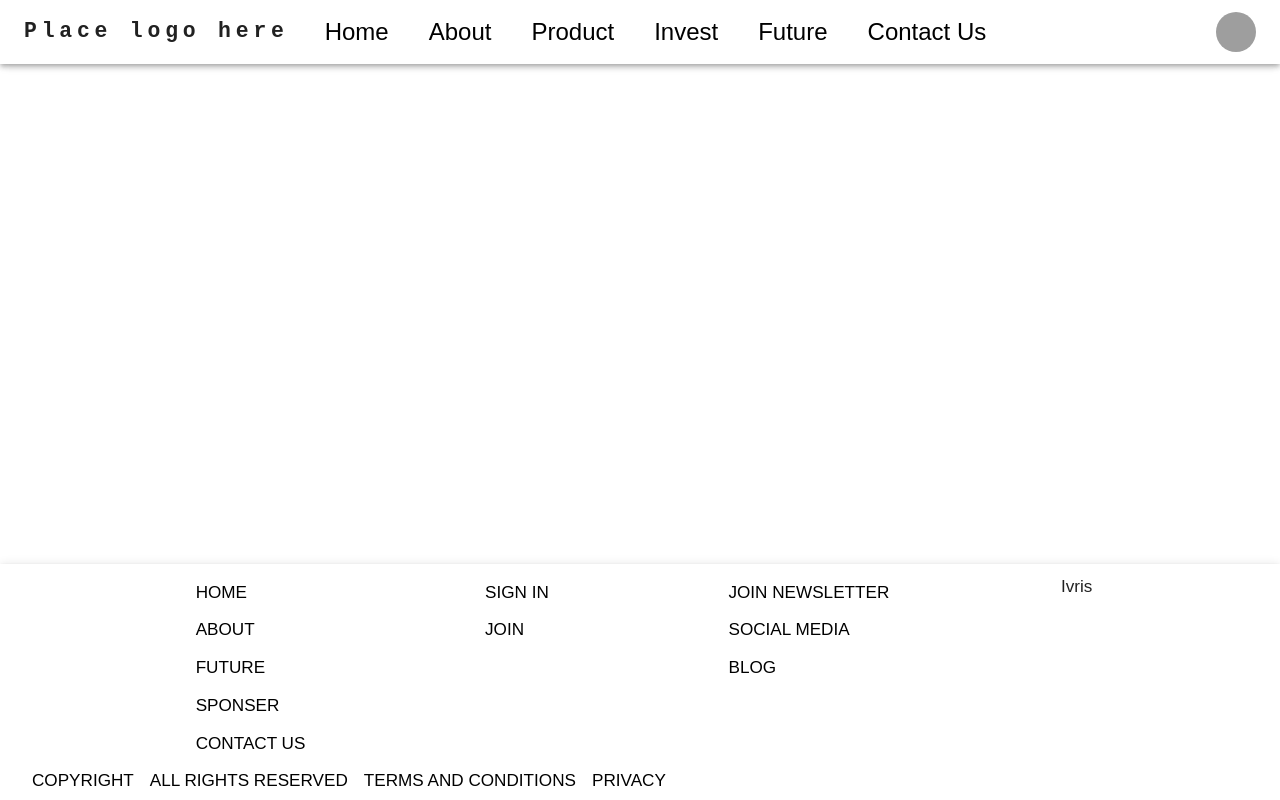
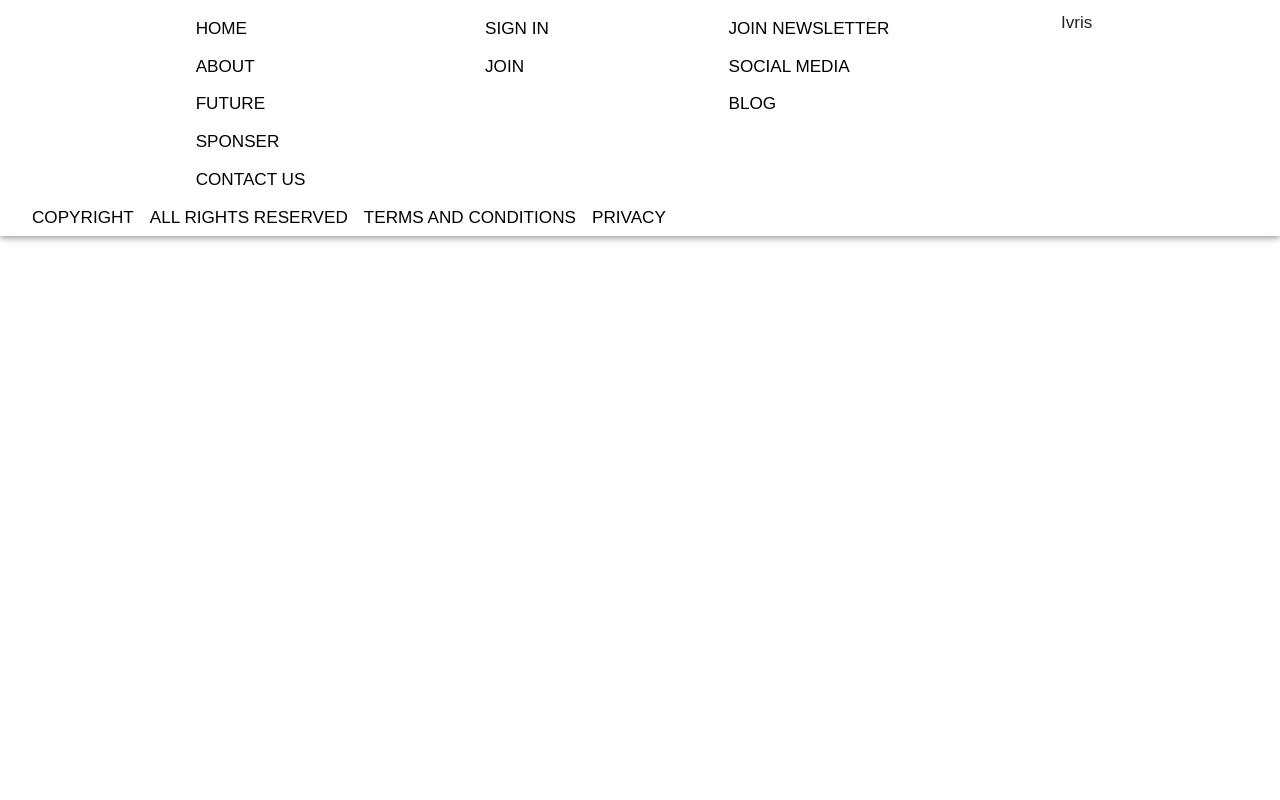
Before and after one commit to MFYLM/ivris-client, a React (Create React App) app: page /ivris-client/streaming in a window 1280 px wide. Built offline with nearby package versions, Linux system fonts and the light colour scheme; grey boxes are pictures that could not be loaded.

Commit message:
adjust header button

```diff
--- a/src/components/Footer/AppFooter.tsx
+++ b/src/components/Footer/AppFooter.tsx
@@ -13,7 +13,7 @@ const AppFooter = () => {
     const pages = ['Join Newsletter', 'Social Media', 'Blog']
     const legalInfo = ['Copyright', 'All Rights Reserved', 'Terms and Conditions', 'Privacy']
     return (
-        <AppBar sx={{position: "absolute", bottom: 0, top: 'auto'}}>
+        <AppBar sx={{ position: "relative", bottom: 0, top: "auto", boxShadow: "30px" }}>
             <Container maxWidth="xl" sx={{marginLeft: "0px", marginRight: "0px", minWidth: "100%", "marginTop": "10px"}}>
                 <Box sx={{
                     display: "flex",
--- a/src/components/Header/AppHeader.tsx
+++ b/src/components/Header/AppHeader.tsx
@@ -33,7 +33,7 @@ const AppHeader = () => {
         <AppBar position="fixed">
             <Container maxWidth="xl" sx={{ marginRight: "0px", marginLeft: "0px", minWidth: "100%" }}>
                 <Toolbar disableGutters sx={{ justifyContent: "space-between" }}>
-                    <Box sx={{ display: "flex", flexDirection: "row", justifyContent: "space-between" }}>
+                    <Box sx={{ display: "flex", flexDirection: "row", justifyContent: "space-evenly" }}>
                         <Typography
                             variant="h6"
                             noWrap
@@ -62,7 +62,10 @@ const AppHeader = () => {
                                         textDecoration: 'none',
                                         width: "80px",
                                         padding: "20px",
-                                        fontSize: 24
+                                        fontSize: 24,
+                                        '&:hover': {
+                                            textDecoration: "None",
+                                        },
                                     }}
                                     textAlign="center"
                                 >
```
